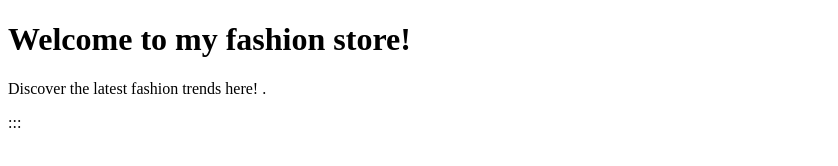
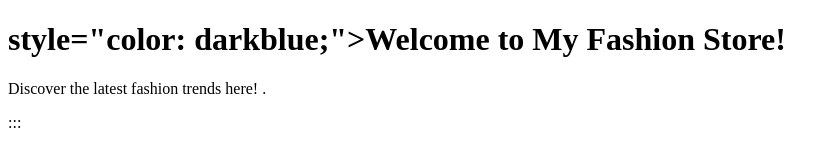
Before and after one commit to odeysundayjoseph923-dev/Fashion-hub-, a plain HTML site: page index.html in a window 1280 px wide. Shown: the whole page, without its empty margins (0-838 px from the left). Drawn offline with Linux system fonts and the light colour scheme.

Commit message:
Update index.html

```diff
--- a/index.html
+++ b/index.html
@@ -4,9 +4,9 @@
     <title>Fashion Hub</title>
 </head>
 <body>
-<h1>Welcome to my fashion store!</h1>
+<h1> style="color: darkblue;">Welcome to My Fashion Store!</h1>
 
 <p>Discover the latest fashion trends here! .</p>
-</body>
+</body style="background-color: lightblue;">
 </html>
 :::
```
